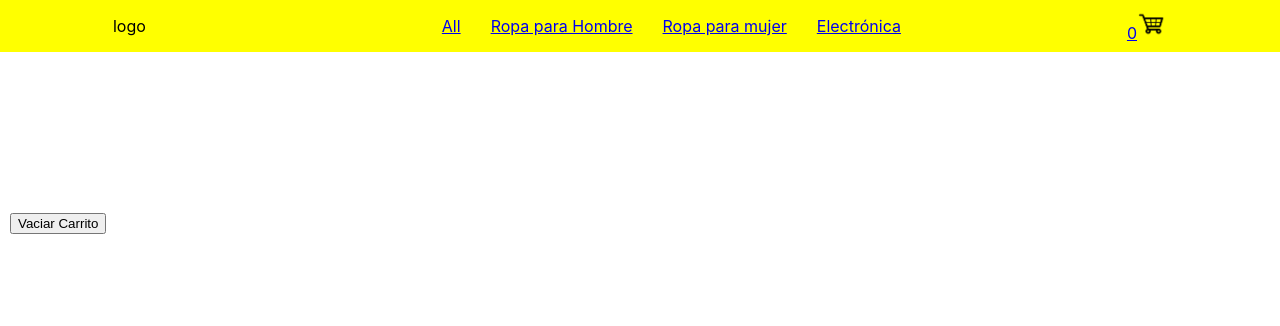
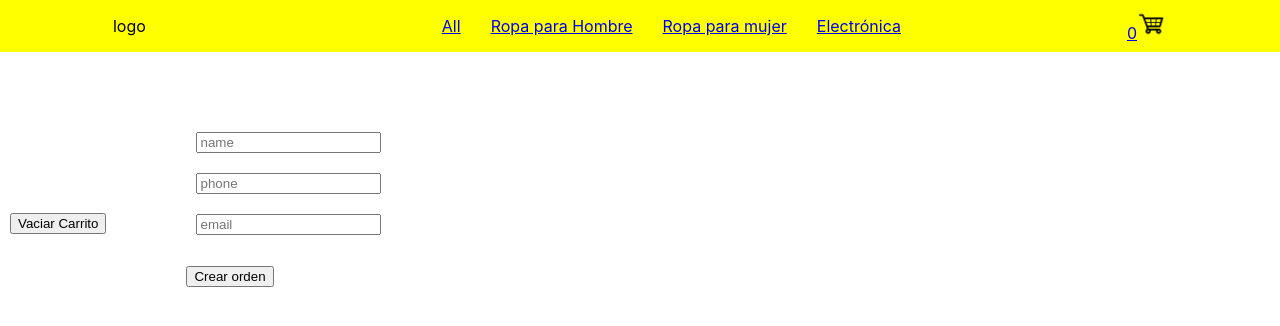
Before and after one commit to gonaricab/freemarket, a React (Create React App) app: page /cart in a window 1280 px wide. Shown: the top 326 px of the page. Built offline with nearby package versions, Linux system fonts and the light colour scheme.

Commit message:
ultima version

```diff
--- a/src/components/pages/Cart/Cart.js
+++ b/src/components/pages/Cart/Cart.js
@@ -1,15 +1,80 @@
-import { useContext } from "react";
+import { useContext, useEffect, useState } from "react";
 import { CartContext } from "../../../context/CartContext";
+import { collection, addDoc, getFirestore, doc, updateDoc} from "firebase/firestore";
 
 const Cart = () => {
+const [formValue, setFormValue] = useState({
+  name: "",
+  phone:"",
+  email:"",
+});
 const {cart, removeItem, clear} = useContext(CartContext);
+const [order, setOrder] = useState({});
+const db = getFirestore();
+
+useEffect (() => {
+  setOrder(
+    {
+    buyer:{
+      name:"Diego Franco",
+      phone:"541234122",
+      email: "tessst@test.com"
+    },
+      item: cart.map((product) => {
+        const {name, price, id} =product;
+        return{name,price,id};
+      }),
+      total: cart.reduce((acc, curr) => acc + curr.price * curr.quantity, 0 ),
+    }
+  )
+}, [cart]);
 
 if(cart.lenght === 0) {
-  return <h1>No hay productos en tu carrito</h1>
+  return <h1>No hay productos en el carrito</h1>
+}
+
+
+const createOrder = (event) => {
+  event.preventDefault();
+  const db = getFirestore();
+  const querySnapshot = collection(db, "orders");
+  const currentOrder = {...order, buyer: formValue,}
+
+  addDoc(querySnapshot, currentOrder)
+  .then ((response) => {
+    console.log(response)
+    updateStockProducts();
+     alert("Orden creada con éxito, id" + response.id)
+  })
+  .catch(error => console.log("error"))
+};
+
+const updateStockProducts = () => {
+  cart.forEach ((product) => {
+  const querySnapshot = doc(db,"products", product.id)
+  updateDoc(querySnapshot,{
+    stock:product.stock - product.quantity
+  })
+  .then(()=>{
+    console.log("el producto actualizó su stock")
+  })
+  .catch((error) => console.log(error))
+  })
+};
+
+const handleInput = (event) => {
+console.log(event.target.value)
+console.log(event.target.name)
+  setFormValue({
+    ...formValue,
+    [event.target.name]: event.target.value,
+
+  })
 }
 
   return (
-    <div style={{padding: "10px", widows:"500px"}}>
+    <div style={{display:"flex", flexDirection:"row"}}>
+     <div style={{padding: "10px", widows:"500px"}}>
       <ul style={{listStyle: "none"}}>
         {cart.map((product)=>(
           <li key={product.id}>
@@ -19,17 +84,31 @@ if(cart.lenght === 0) {
             <h4>Categoria:{product.category}</h4>
             <h4>Cantidad:{product.quantity}</h4>
             <h4>Precio:{product.price}</h4>
+            <h4>Stock: {product.stock}</h4>
             <button onClick={()=> removeItem(product.id)} style={{height:"40px"}}>Eliminar del carrito</button>
             </div>
           </li>
 
         ))}
       </ul>
-      { <div style={{marginTop:"150px"}}>
+      <div style={{marginTop:"150px"} }  >
         <button onClick={() =>clear()}>Vaciar Carrito</button>
-      </div>}
+      </div>
+
     </div>
+    <div style={{padding: "70px"}}>
+      <form style={{display:"flex", flexDirection:"column"}}>
+        <input  value={formValue.name} name="name" type="text" placeholder="name" style={{margin: "10px"}} onChange={handleInput}/>
+        <input  value={formValue.phone} name="phone" type="text" placeholder="phone" style={{margin: "10px"}} onChange={handleInput}/>
+        <input  value={formValue.email} name="email" type="text" placeholder="email" style={{margin: "10px"}} onChange={handleInput}/>
+        <div style={{marginTop:"20px"} }>
+        <button onClick={ createOrder}>Crear orden</button>
+      </div>
+      </form>
+    </div>
+    </div>
+
   )
 }
 
-export default Cart
+export default Cart;
--- a/src/context/CartProvider.js
+++ b/src/context/CartProvider.js
@@ -17,7 +17,8 @@ const addItem = (item,quantity) => {
       quantity: quantity,
       category: item.categoryid,
       description: item.description,
-      image: item.imageid
+      image: item.imageid,
+      stock: item.stock
     };
     setCart([...cart, newProduct]);
   };
```
